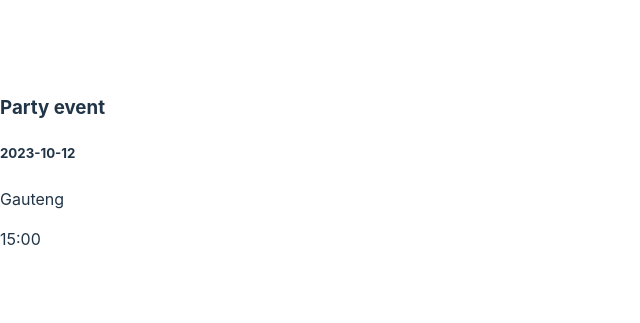
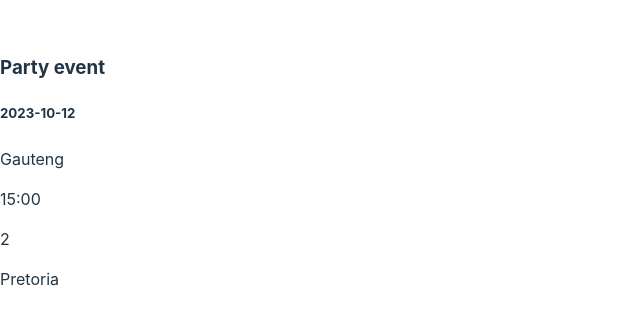
Before and after one commit to RyanMpenyana/tkt-ui, a React (Vite) app: page / in a window 1280 px wide. Shown: the part 229-552 px from the top of the page, without its empty margins (0-640 px from the left). Built offline with nearby package versions, Linux system fonts and the light colour scheme.

Commit message:
event component

```diff
--- a/src/Event.tsx
+++ b/src/Event.tsx
@@ -7,6 +7,10 @@ const Event = (details: Details) => {
             <h5>{details.date}</h5>
             <p>{details.province}</p>
             <p>{details.time}</p>
+            <p>{details.id}</p>
+            <p>{details.venue}</p>
+            <p>{details.tickets}</p>
+
         </div>
     )
 }
--- a/src/main.tsx
+++ b/src/main.tsx
@@ -5,6 +5,6 @@ import './index.css'
 
 ReactDOM.createRoot(document.getElementById('root')!).render(
   <React.StrictMode>
-    <Event description='Party event' time='15:00' province='Gauteng' date='2023-10-12'/>
+    <Event description='Party event' time='15:00' province='Gauteng' date='2023-10-12' id={2} venue='Pretoria' tickets={[]} />
   </React.StrictMode>,
 )
--- a/src/types.tsx
+++ b/src/types.tsx
@@ -2,5 +2,8 @@ export interface Details {
     description: string,
     province: string,
     date: string,
-    time: string
+    time: string,
+    id: number,
+    venue: string,
+    tickets: []
 }
```
